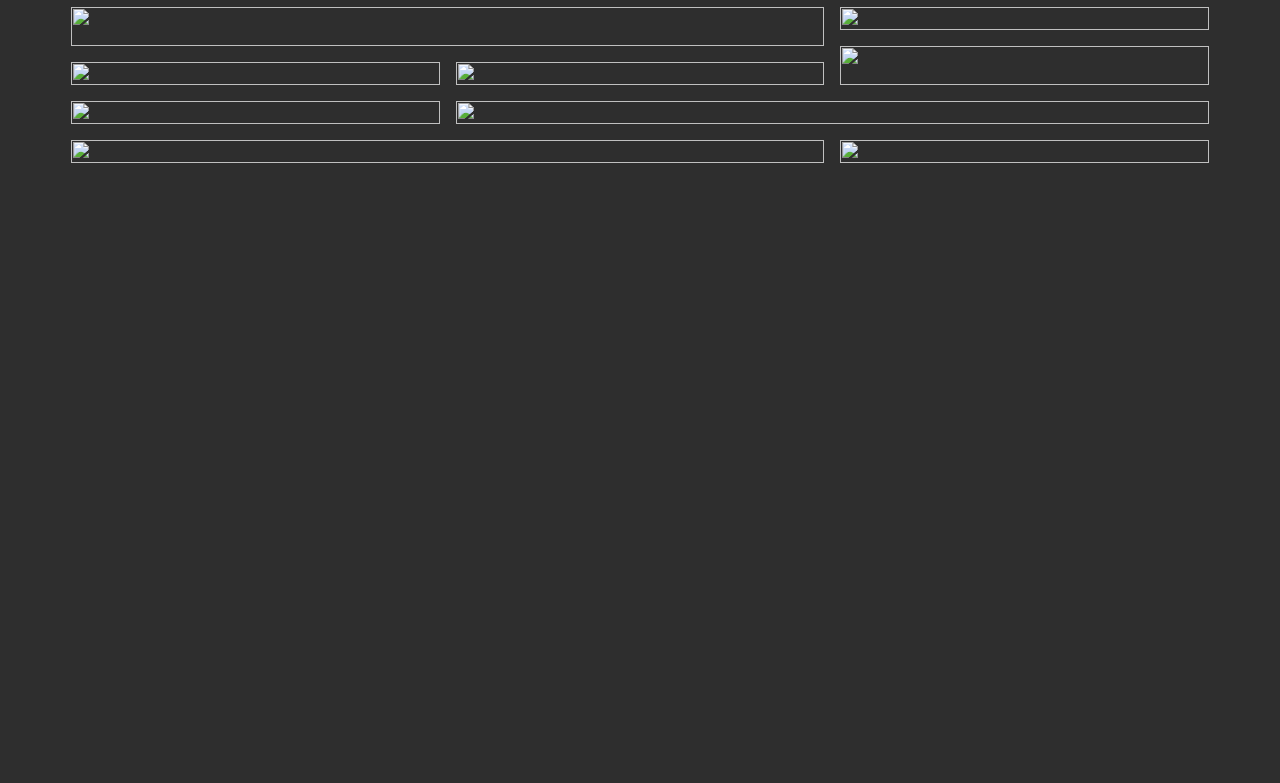
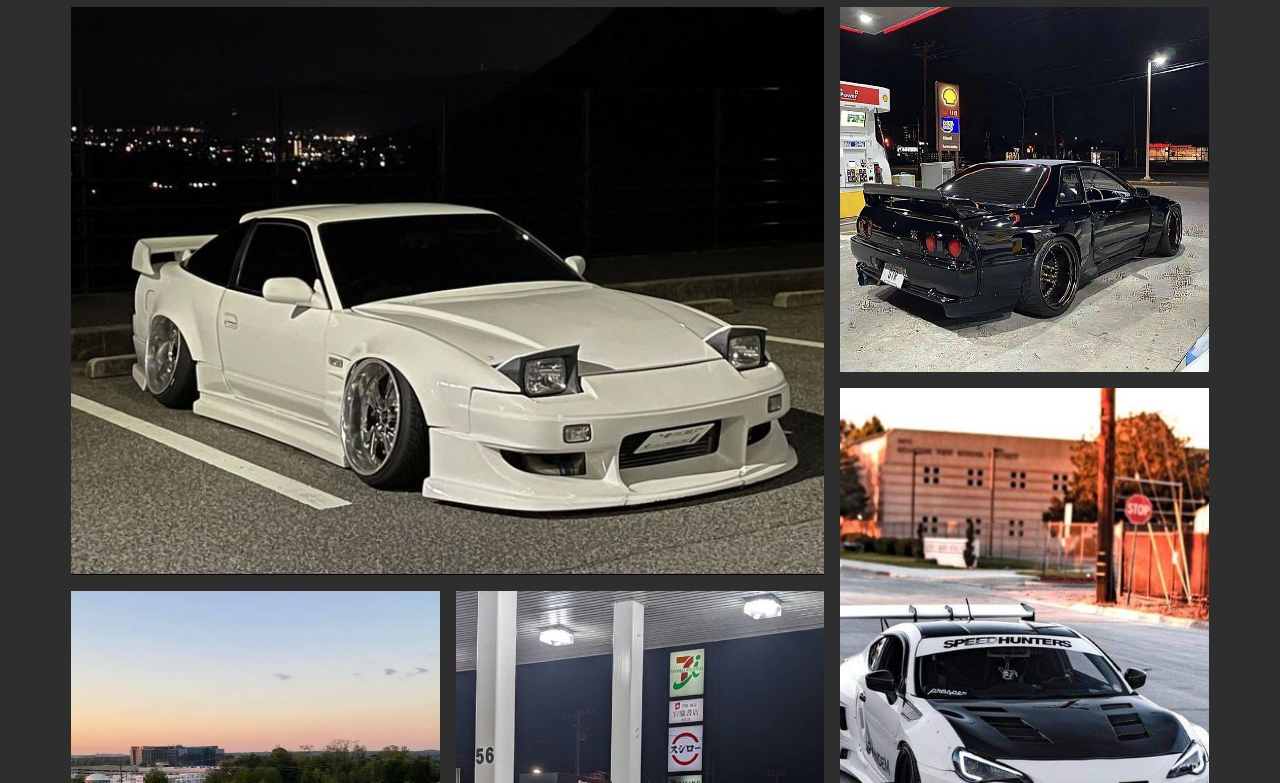
Before and after one commit to sepa2301/Minitask-2-GDGOC, a plain HTML site: page index.html in a window 1280 px wide. Shown: the part 90-873 px from the top of the page. Before the commit the page ends 800 px from the top, so only its background shows below. Drawn offline with Linux system fonts and the light colour scheme.

Commit message:
Update index.html

```diff
--- a/index.html
+++ b/index.html
@@ -17,37 +17,37 @@
           <a href="">About</a>
           <a href="">Contact</a>
           <a href="">
-            <img src="foto/instagram.png"/>
+            <img src="instagram.png"/>
           </a>
         </nav>
       </header>
       <main class="container-grid">
         <div class="gambar-layout" id="first">
-          <img src="foto/first.jpeg"/>
+          <img src="first.jpeg"/>
         </div>
         <div class="gambar-layout" id="second">
-          <img src="foto/second.jpeg"/>
+          <img src="second.jpeg"/>
         </div>
         <div class="gambar-layout" id="third">
-          <img src="foto/third.jpeg"/>
+          <img src="third.jpeg"/>
         </div>
         <div class="gambar-layout" id="four">
-          <img src="foto/four.jpeg"/>
+          <img src="four.jpeg"/>
         </div>
         <div class="gambar-layout" id="five">
-          <img src="foto/five.jpeg">
+          <img src="five.jpeg">
         </div>
         <div class="gambar-layout" id="six">
-          <img src="foto/six.jpeg"/>
+          <img src="six.jpeg"/>
         </div>
         <div class="gambar-layout" id="seven">
-          <img src="foto/seven.jpeg"/>
+          <img src="seven.jpeg"/>
         </div>
         <div class="gambar-layout" id="eight">
-          <img src="foto/eight.jpeg"/>
+          <img src="eight.jpeg"/>
         </div>
         <div class="gambar-layout" id="nine">
-          <img src="foto/nine.jpeg"/>
+          <img src="nine.jpeg"/>
         </div>
       </main>
     </div>
```
